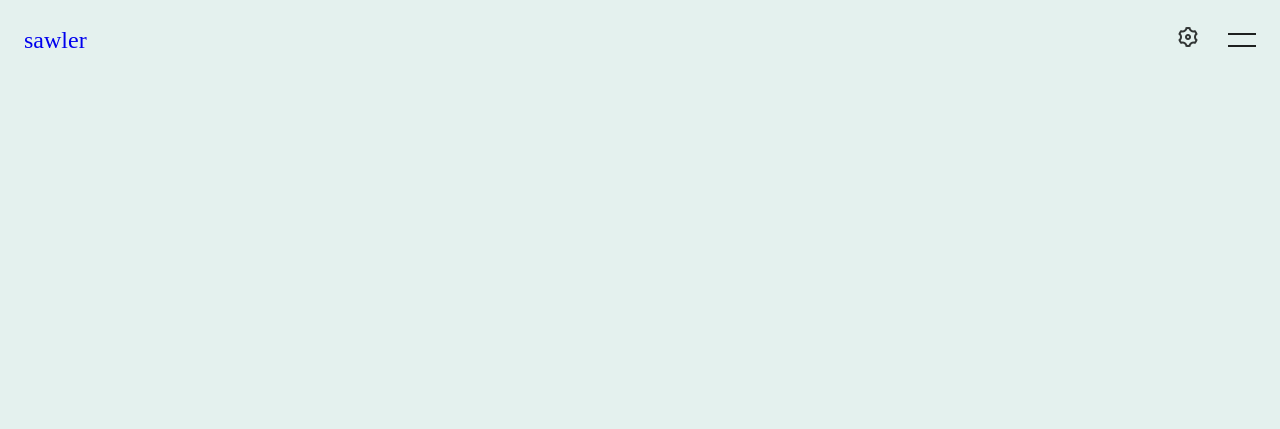
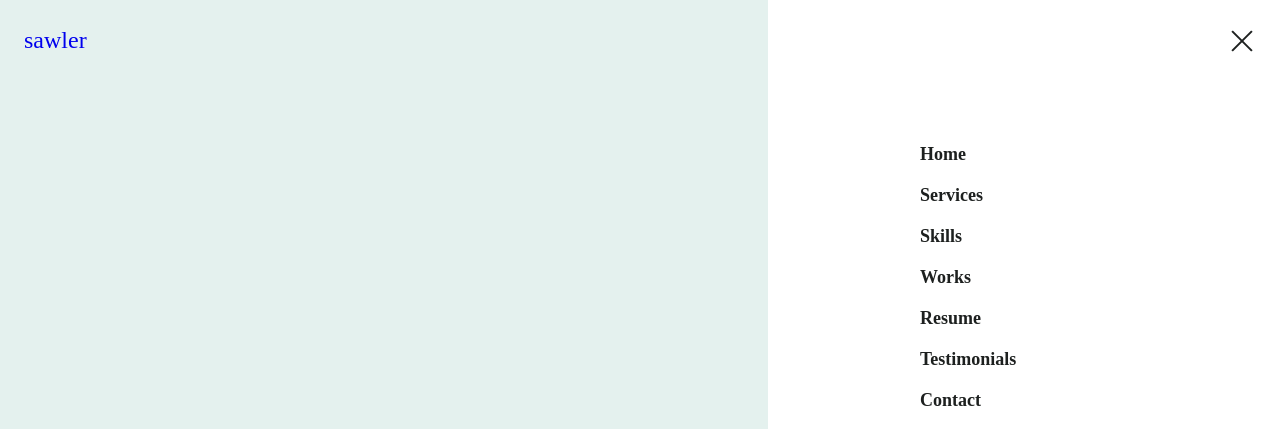
Before and after one commit to styles76/portfolio, a plain HTML site: page index.html in a window 1280 px wide. Both pictures are taken after a click on the element 1242 px from the left and 40 px from the top of the page. Shown: the top 429 px of the page. Drawn offline with nearby package versions, Linux system fonts and the light colour scheme; a web font is replaced by a local one.

Commit message:
add toggle menu

```diff
--- a/js/app.js
+++ b/js/app.js
@@ -1,2 +1,10 @@
+/*========== Menu ============= */
 const navMenu = document.getElementById('nav-menu');
-navToggle = document.getElementById('nav-toggle');
+  navToggle = document.getElementById('nav-toggle');
+
+
+ navToggle.addEventListener('click', () => {
+    navMenu.classList.toggle('show-menu');
+    navToggle.classList.toggle('animate-toggle');
+
+ })
--- a/styles/style.css
+++ b/styles/style.css
@@ -168,13 +168,14 @@ img{
     }
 
     .nav-toggle::before,
-    .nav-toggle::after{
+    .nav-toggle::after{                /*=========left off @ 42:51=============*/
         content: "";
         width: 100%;
         height: 2px;
         background-color: var(--title-color);
         position: absolute;
         left:0;
+        transition: all 0.7s var(--transition);
     }
     .nav-toggle::before{
         top:7px;
@@ -191,6 +192,7 @@ img{
         width: 512px;
         height: 100%;
         padding: 9rem 0 0 9.5rem ;
+        transition:right 1s var(--transition);
     }
 
     .nav-list{
@@ -207,9 +209,20 @@ img{
     color:var(--first-color);
 }
 
-/* left off @ 38:47*/
+
 
     /*Show Menu*/
+.show-menu{
+    right:0;
+}
+.animate-toggle::before{
+    transform:rotate(45deg);
+    top:14px;
+}
+.animate-toggle::after{
+    transform:rotate(-45deg);
+    bottom:12px;
+}
 
 
 
```
